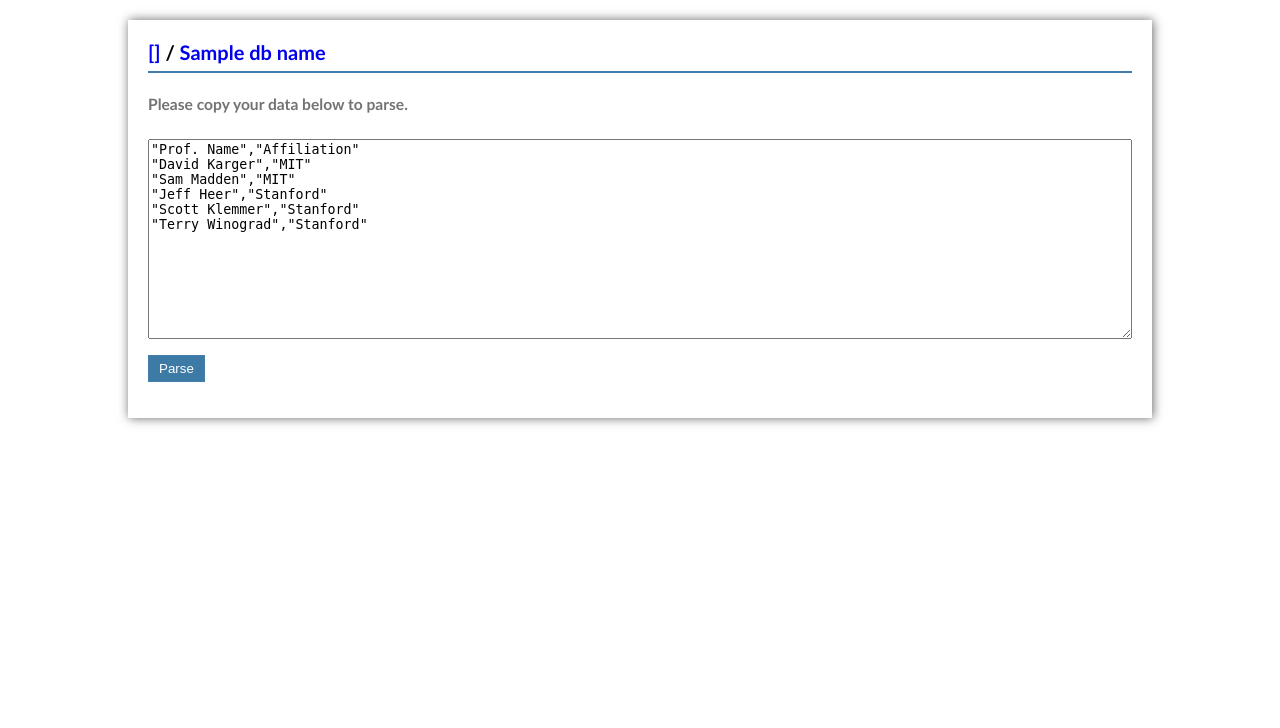
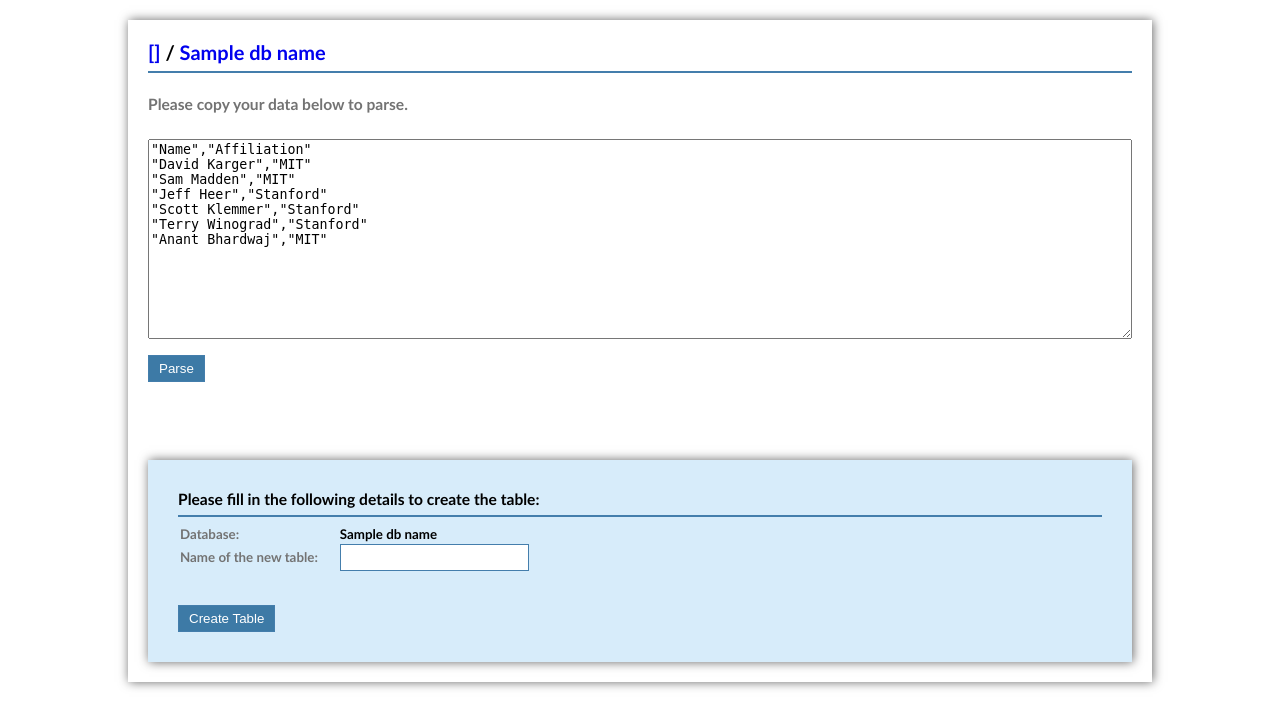
Before and after one commit to imclab/datahub-old, a Django app: template browser/templates/new_table.html in a window 1280 px wide. Shown: the part 40-768 px from the top of the page. Run offline with Django 3.2, Linux system fonts and the light colour scheme; the template is opened without the code that fills it: most values are stand-ins (such as "Sample title", 1, 10 or a date in 2020); some libraries are stand-ins or nearby versions.

Commit message:
table workflow

```diff
--- a/browser/templates/new_table.html
+++ b/browser/templates/new_table.html
@@ -7,7 +7,7 @@
 <script type="text/javascript">
 $(document).ready(function(){
 
-
+	$("#form-create-table").hide();
 	function populateTable(table) {
 		var header=table[0]
 		var data = table.slice(1)
@@ -18,17 +18,37 @@ $(document).ready(function(){
 		$('#table-output').dataTable({
         	"aaData": data,
         	"bDestroy": true,
-        	"aoColumns": header
+        	"aoColumns": header,
+        	"sWidth": "100%",
+        	"bPaginate": false,
+			"bFilter": true,
+			"bInfo": false
     	});
 
   	}
 
+  	function bind (data){
+  		return function(){
+  			create_table(data);
+  		}
+  	}
+
+
 	var parse = function(){
 		var input = $('#table-input').val();
 	    var table = $.csv.toArrays(input);
-	    console.log(table)
 	    populateTable(table);
+	    f = bind(table)
+	    $("#form-create-table").show();
+	    $("#btn-create-table").click(f);
 	}
+
+
+	function create_table(table){
+			console.log(table);
+	}
+
+
 
 	$("#btn-parse").click(parse);
 
@@ -42,17 +62,47 @@ $(document).ready(function(){
 	<h3 class="gray">Please copy your data below to parse.</h3>
 	<br />
 	<textarea id="table-input">
-"Prof. Name","Affiliation"
+"Name","Affiliation"
 "David Karger","MIT"
 "Sam Madden","MIT"
 "Jeff Heer","Stanford"
 "Scott Klemmer","Stanford"
 "Terry Winograd","Stanford"
+"Anant Bhardwaj","MIT"
 	</textarea>
 	<br />
 	<button type="button" id="btn-parse" style="margin-left:0px;">Parse</button>
 	<br />
 	<br />
 	<table id="table-output"></table>
+	<br />
+	<br />
+	<div id="form-create-table" class="form">
+		<h3>Please fill in the following details to create the table:</h3>
+		<hr />
+		<table>
+		<tr>
+			<td>
+				<span class="gray strong">Database: </span>
+			</td>
+			<td style="padding-left:20px;">
+				<span class="strong">{{db_name}}</span>
+			</td>
+		</tr>
+		<tr>
+			<td>
+				<span class="gray strong">Name of the new table: </span>
+			</td>
+			<td style="padding-left:20px;">
+				<input type="text" id="table-name" />
+			</td>
+		</tr>
+	</table>
+	 <br />
+	 <br />
+	<button type="button" id="btn-create-table" style="margin-left:0px;">Create Table</button>
+	</div>
+
+
 </div>
 {% endblock %}
--- a/http_handler/static/css/main.css
+++ b/http_handler/static/css/main.css
@@ -22,7 +22,6 @@ hr{
 	border: thin #447EAC solid;
 }
 
-
 form{
 	margin:0px auto;
 	margin-top:30px;
@@ -30,6 +29,16 @@ form{
 	vertical-align:top;
 	background-color: #D7ECFA;
 	width:310px;
+	box-shadow: 1px 0px 10px #666;
+}
+
+.form{
+	margin:0px auto;
+	margin-top:30px;
+	padding:30px;
+	vertical-align:top;
+	background-color: #D7ECFA;
+	width:border-box;
 	box-shadow: 1px 0px 10px #666;
 }
 
--- a/http_handler/urls.py
+++ b/http_handler/urls.py
@@ -9,7 +9,7 @@ urlpatterns = patterns('',
      url(r'^register', 'browser.views.register'),
      url(r'^new_database/(\w+)$', 'browser.views.new_database_form'),
      url(r'^new_database/(\w+)/(\w+)$', 'browser.views.new_database'),
-     url(r'^new_table/(\w+)/(\w+)$', 'browser.views.new_table'),
+     url(r'^new_table/(\w+)/(\w+)$', 'browser.views.new_table_form'),
      url(r'^$', 'browser.views.user'),
 	 url(r'^(\w+)$', 'browser.views.user'),
 	 url(r'^(\w+)/(\w+)$', 'browser.views.database'),
```
